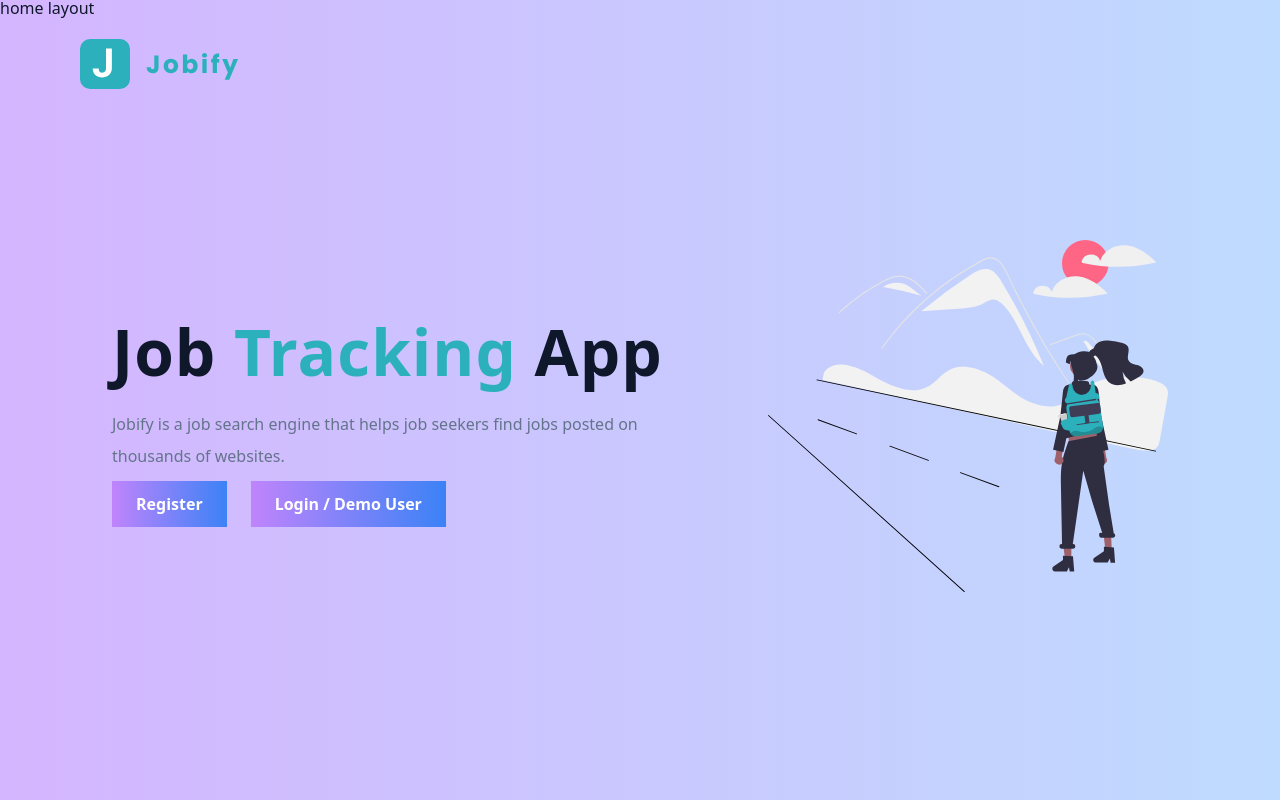
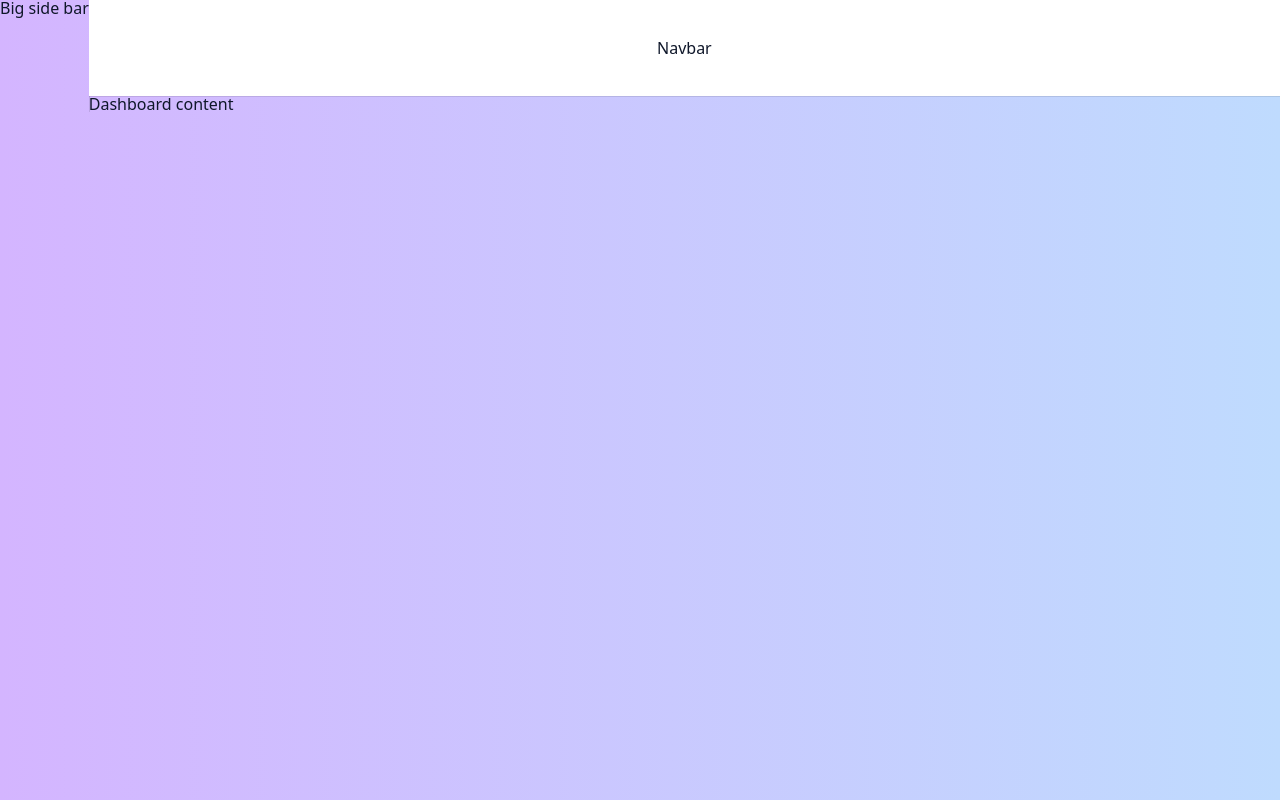
Before and after one commit to Najamulhassan3383/Jobify, a React (Vite) app in the folder jobify/: page / in a window 1280 px wide. Built offline with nearby package versions, Linux system fonts and the light colour scheme.

Commit message:
setup the context and dashboard layout

```diff
--- /dev/null
+++ b/jobify/src/components/BigSideBar.jsx
@@ -0,0 +1,8 @@
+import React from "react";
+import Wrapper from "../assets/wrappers/BigSidebar.js";
+
+function BigSideBar() {
+  return <Wrapper>Big side bar</Wrapper>;
+}
+
+export default BigSideBar;
--- /dev/null
+++ b/jobify/src/components/Navbar.jsx
@@ -0,0 +1,7 @@
+import React from "react";
+import Wrapper from "../assets/wrappers/Navbar.js";
+function Navbar() {
+  return <Wrapper>Navbar</Wrapper>;
+}
+
+export default Navbar;
--- /dev/null
+++ b/jobify/src/components/SmallSideBar.jsx
@@ -0,0 +1,10 @@
+import React from "react";
+import Wrapper from "../assets/wrappers/SmallSidebar.js";
+import { useDashboardContext } from "../pages/DashboardLayout.jsx";
+function SmallSideBar() {
+  const data = useDashboardContext();
+  console.log(data);
+  return <Wrapper>small side bar</Wrapper>;
+}
+
+export default SmallSideBar;
--- a/jobify/src/components/index.js
+++ b/jobify/src/components/index.js
@@ -1 +1,4 @@
 export { default as Logo } from "./Logo";
+export { default as BigSideBar } from "./BigSideBar";
+export { default as SmallSideBar } from "./SmallSideBar";
+export { default as Navbar } from "./Navbar";
--- a/jobify/src/main.jsx
+++ b/jobify/src/main.jsx
@@ -20,7 +20,7 @@ const router = createBrowserRouter([
     children: [
       {
         index: true,
-        element: <Landing />,
+        element: <DashboardLayout />,
       },
       {
         path: "login",
--- a/jobify/src/pages/DashboardLayout.jsx
+++ b/jobify/src/pages/DashboardLayout.jsx
@@ -1,7 +1,53 @@
+import { BigSideBar, Navbar, SmallSideBar } from "@/components/index.js";
+import Wrapper from "../assets/wrappers/Dashboard.js";
+import { Outlet } from "react-router-dom";
+import { useState, useContext, createContext } from "react";
 
+const DashboardContext = createContext();
 
 function DashboardLayout() {
-  return <div>dashboard</div>;
+  const user = {
+    name: "John Doe",
+  };
+  const [showSideBar, setShowSideBar] = useState(false);
+  const [isDarkTheme, setIsDarkTheme] = useState(false);
+
+  const toogleDarkTheme = () => {
+    setIsDarkTheme(!isDarkTheme);
+  };
+
+  const toggleSideBar = () => {
+    setShowSideBar(!showSideBar);
+  };
+
+  return (
+    <DashboardContext.Provider
+      value={{
+        user,
+        showSideBar,
+        toggleSideBar,
+        isDarkTheme,
+        toogleDarkTheme,
+      }}
+    >
+      <Wrapper>
+        <main className="dashboard">
+          <SmallSideBar />
+          <BigSideBar />
+
+          <div>
+            <Navbar />
+            <div className="dashboard-content">
+              Dashboard content
+              <Outlet />
+            </div>
+          </div>
+        </main>
+      </Wrapper>
+    </DashboardContext.Provider>
+  );
 }
-
+export const useDashboardContext = () => {
+  return useContext(DashboardContext);
+};
 export default DashboardLayout;
--- a/jobify/src/pages/HomeLayout.jsx
+++ b/jobify/src/pages/HomeLayout.jsx
@@ -1,10 +1,8 @@
-import React from "react";
 import { Outlet } from "react-router-dom";
 
 function HomeLayout() {
   return (
     <div>
-      home layout
       <Outlet />
     </div>
   );
--- a/jobify/src/pages/Login.jsx
+++ b/jobify/src/pages/Login.jsx
@@ -1,5 +1,3 @@
-import React from "react";
-
 function Login() {
   return (
     <div className="min-w-screen min-h-screen  flex items-center justify-center px-5 py-5">
```
